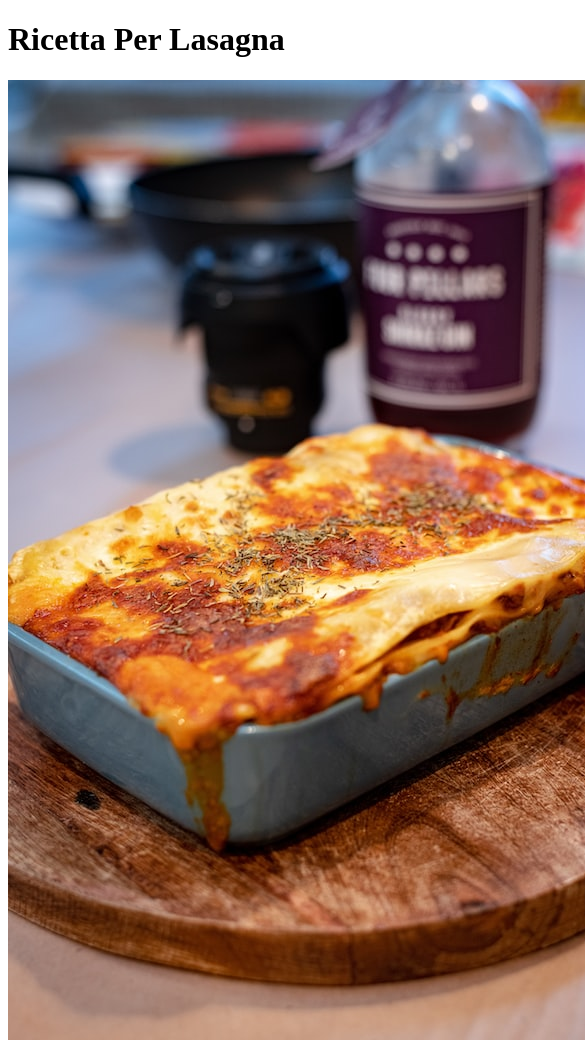
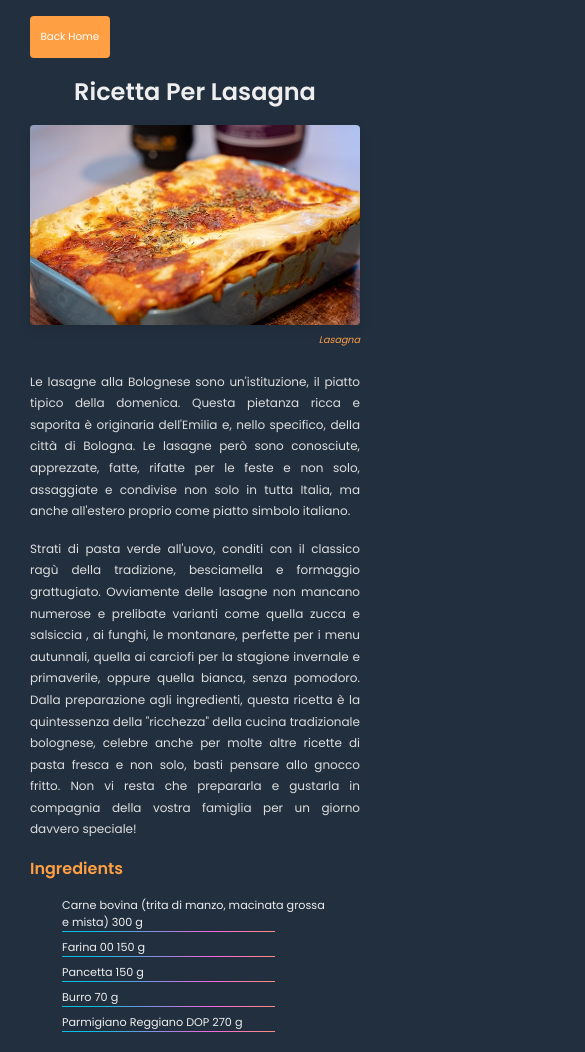
Before and after one commit to ornel77/odin-recipes, a plain HTML site: page recipes/lasagna.html in a window 390 px wide. Shown: the top 1052 px of the page, 585 px wide, since content can reach past the window. Drawn offline with Linux system fonts and the light colour scheme.

Commit message:
ajout css

```diff
--- a/recipes/lasagna.html
+++ b/recipes/lasagna.html
@@ -4,12 +4,14 @@
     <meta charset="UTF-8">
     <meta http-equiv="X-UA-Compatible" content="IE=edge">
     <meta name="viewport" content="width=device-width, initial-scale=1.0">
+    <link rel="stylesheet" href="../styles.css">
     <title>Lasagna</title>
 </head>
 <body>
+    <a href="../index.html" class="home-link">Back Home</a>
     <h1>Ricetta Per Lasagna</h1>
     <img src="../lasagna.jpg" alt="lasagna">
-    <h2>Lasagna</h2>
+    <h2 class="legend">Lasagna</h2>
     <p>
         Le lasagne alla Bolognese sono un'istituzione, il piatto tipico della domenica. Questa pietanza ricca e saporita è originaria dell'Emilia e, nello specifico, della città di Bologna. Le lasagne però sono conosciute, apprezzate, fatte, rifatte per le feste e non solo, assaggiate e condivise non solo in tutta Italia, ma anche all'estero proprio come piatto simbolo italiano.
     </p>
@@ -18,7 +20,7 @@
     </p>
 
     <h2>Ingredients</h2>
-    <ul>
+    <ul class="ingredient">
         <li>Carne bovina (trita di manzo, macinata grossa e mista) 300 g</li>
         <li>Farina 00 150 g</li>
         <li>Pancetta 150 g</li>
@@ -27,7 +29,7 @@
     </ul>
 
     <h2>Steps</h2>
-    <ol>
+    <ol class="steps">
         <li>Poi prendete la pancetta, tagliatela prima a striscioline </li>
         <li>Con un coltello o una mezzaluna sminuzzatela per bene</li>
         <li> A parte preparate un trito fine con carote, cipolle, sedano e tenetelo da parte</li>
--- /dev/null
+++ b/styles.css
@@ -0,0 +1,177 @@
+@import url('https://fonts.googleapis.com/css2?family=Poppins:wght@100;300;400;500;600&display=swap');
+* {
+    box-sizing: border-box;
+    margin: 0;
+    padding: 0;
+}
+
+html {
+    font-size: 10px;
+}
+
+body {
+    font-family: 'Poppins', sans-serif;
+    background-color: #222f3e;
+    color: #EEE;
+    max-width: 700px;
+    margin: 0 auto;
+}
+
+h1 {
+    text-align: center;
+    font-size: 3rem;
+    margin: 2rem 0;
+}
+
+a {
+    display: inline-block;
+    text-decoration: none;
+    color: #eee;
+    font-size: 1.3rem;
+}
+
+img {
+    width: 100%;
+    height: 400px;
+    object-fit: cover;
+    box-shadow: 0 .5rem 1.5rem rgba(0,0,0,.1);
+    border-radius: .5rem;
+}
+
+ul {
+    list-style: none;
+}
+
+p {
+    margin-bottom: 2rem;
+    font-size: 1.5rem;
+    line-height: 1.8;
+    color: #ddd;
+    text-align: justify;
+}
+
+.home-link {
+    margin-top: 2rem;
+    padding: 1.6rem 1.3rem;
+    background-color: #ff9f43;
+    border-radius: .5rem;
+    color: #fff;
+    transition: opacity 400ms ease-in-out;
+}
+
+.home-link:hover {
+    opacity: 0.85;
+}
+
+.legend {
+    font-size: 1.2rem;
+    font-style: italic;
+    text-align: right;
+    margin-bottom: 3rem;
+    margin-top: .5rem;
+    font-weight: normal;
+}
+
+/* -------------------------------------------------------------------------- */
+/*                                  HOMEPAGE                                  */
+/* -------------------------------------------------------------------------- */
+.container {
+    display: flex;
+    /* place-items: center; */
+    justify-content: center;
+    align-items: center;
+    width: 100%;
+    height: 80vh;
+}
+
+.menu  {
+    text-align: center;
+    margin-top: 0rem;
+    width: 100%;
+}
+
+.menu li {
+    background-color: #EEE;
+    padding: 2rem;
+    margin: 6rem 0;
+    transition: background-color 400ms ease-in-out;
+    border-radius: 10000px;
+}
+
+.menu li a {
+    color: #130f40;
+    font-size: 3rem;
+    display: block;
+    width: 100%;
+    height: 100%;
+
+}
+.menu li:hover {
+    background-color: #ff9f43;
+
+}
+
+/* -------------------------------------------------------------------------- */
+/*                                   RICETTE                                  */
+/* -------------------------------------------------------------------------- */
+
+h2 {
+    font-size: 2rem;
+    color: #ff9f43;
+}
+
+ul, ol {
+    padding: 2rem 4rem;
+    font-size: 1.6rem;
+}
+.ingredient li {
+    position: relative;
+    margin-bottom: 1rem;
+}
+
+.ingredient li::after {
+    position: absolute;
+    content: "";
+    width: 80%;
+    height: 1px;
+    background: linear-gradient(90deg, #0abde3 14.53%, #f368e0 69.36%, #ff9f43 117.73%);
+    display: block;
+}
+
+/* -------------------------------------------------------------------------- */
+/*                                MEDIA QUERIES                               */
+/* -------------------------------------------------------------------------- */
+
+@media screen and (max-width: 768px) {
+    html {
+        font-size: 50%;
+    }
+    body {
+        max-width: 500px;
+    }
+
+    img {
+        height: 300px;
+    }
+}
+
+@media screen and (max-width: 500px) {
+    html {
+        font-size: 50%;
+    }
+    body {
+        max-width: 330px;
+    }
+
+    img {
+        height: 200px;
+    }
+
+    .menu li a {
+        font-size: 2.5rem;
+    }
+
+    ul, ol {
+        font-size: 1.4rem;
+    }
+}
```
Also changed, not shown: index.html (+9 -5 lines), recipes/cacio-e-pepe.html (+5 -3 lines), recipes/carbonara.html (+7 -3 lines).
